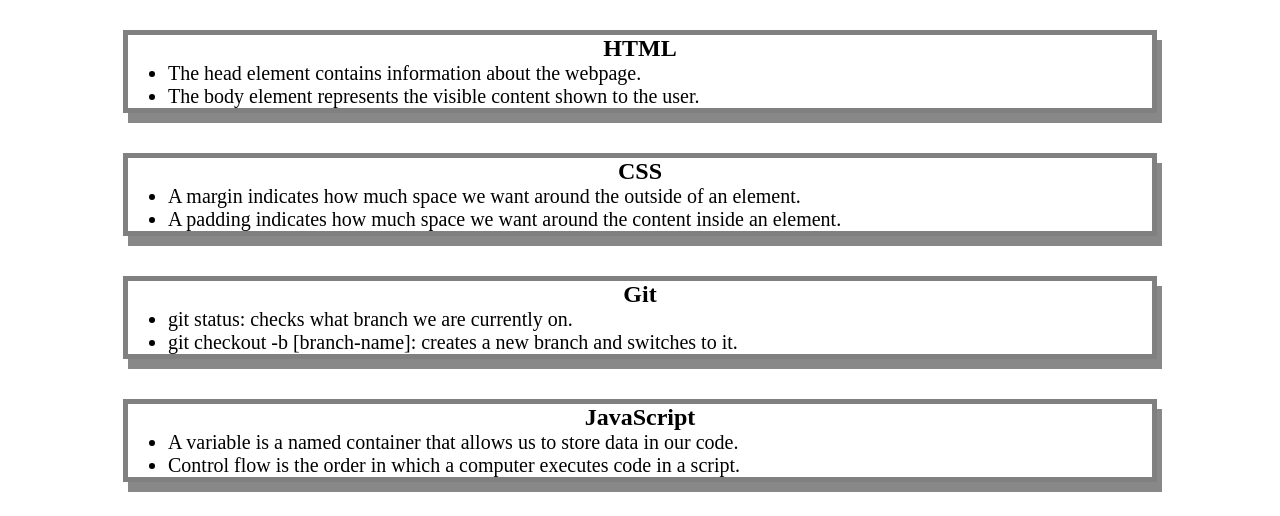
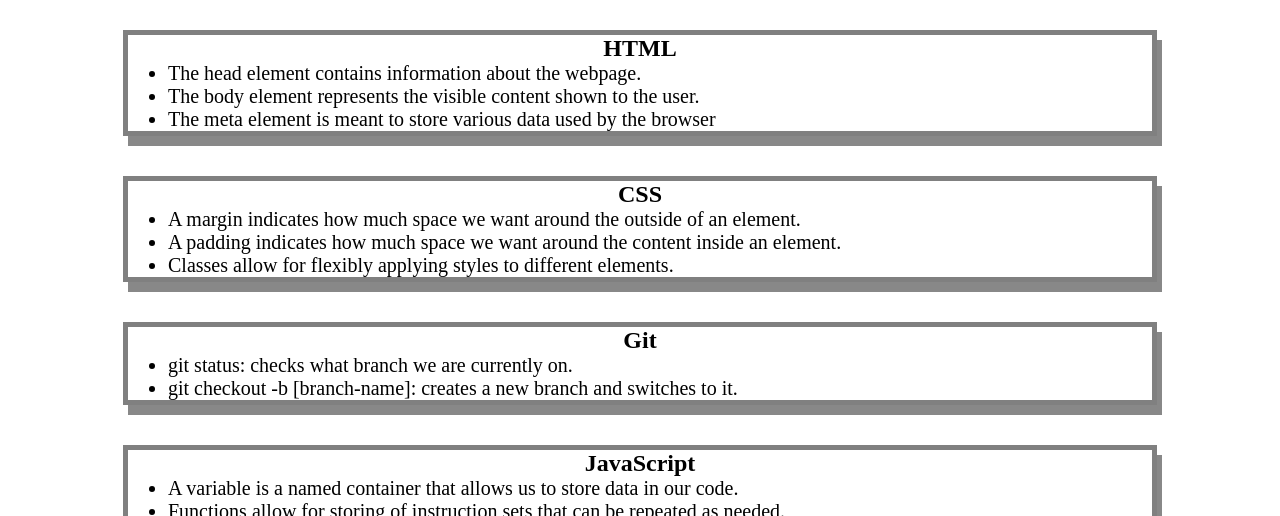
Before and after one commit to whatnameshouldiuse/prework-study-guide, a plain HTML site: page index.html in a window 1280 px wide. Shown: the part 130-646 px from the top of the page. Drawn offline with Linux system fonts and the light colour scheme; a script that the page names is missing.

Commit message:
Added a few extra bulletpoints to the html index file

```diff
--- a/index.html
+++ b/index.html
@@ -22,6 +22,7 @@
         <ul>
           <li>The head element contains information about the webpage.</li>
           <li>The body element represents the visible content shown to the user.</li>
+          <li>The meta element is meant to store various data used by the browser</li>
         </ul>
       </section>
 
@@ -30,6 +31,7 @@
         <ul>
           <li>A margin indicates how much space we want around the outside of an element.</li>
           <li>A padding indicates how much space we want around the content inside an element.</li>
+          <li>Classes allow for flexibly applying styles to different elements.</li>
         </ul>
       </section>
 
@@ -45,6 +47,7 @@
         <h2>JavaScript</h2>
         <ul>
           <li>A variable is a named container that allows us to store data in our code.</li>
+          <li>Functions allow for storing of instruction sets that can be repeated as needed.</li>
           <li>Control flow is the order in which a computer executes code in a script.</li>
         </ul>
       </section>
```
